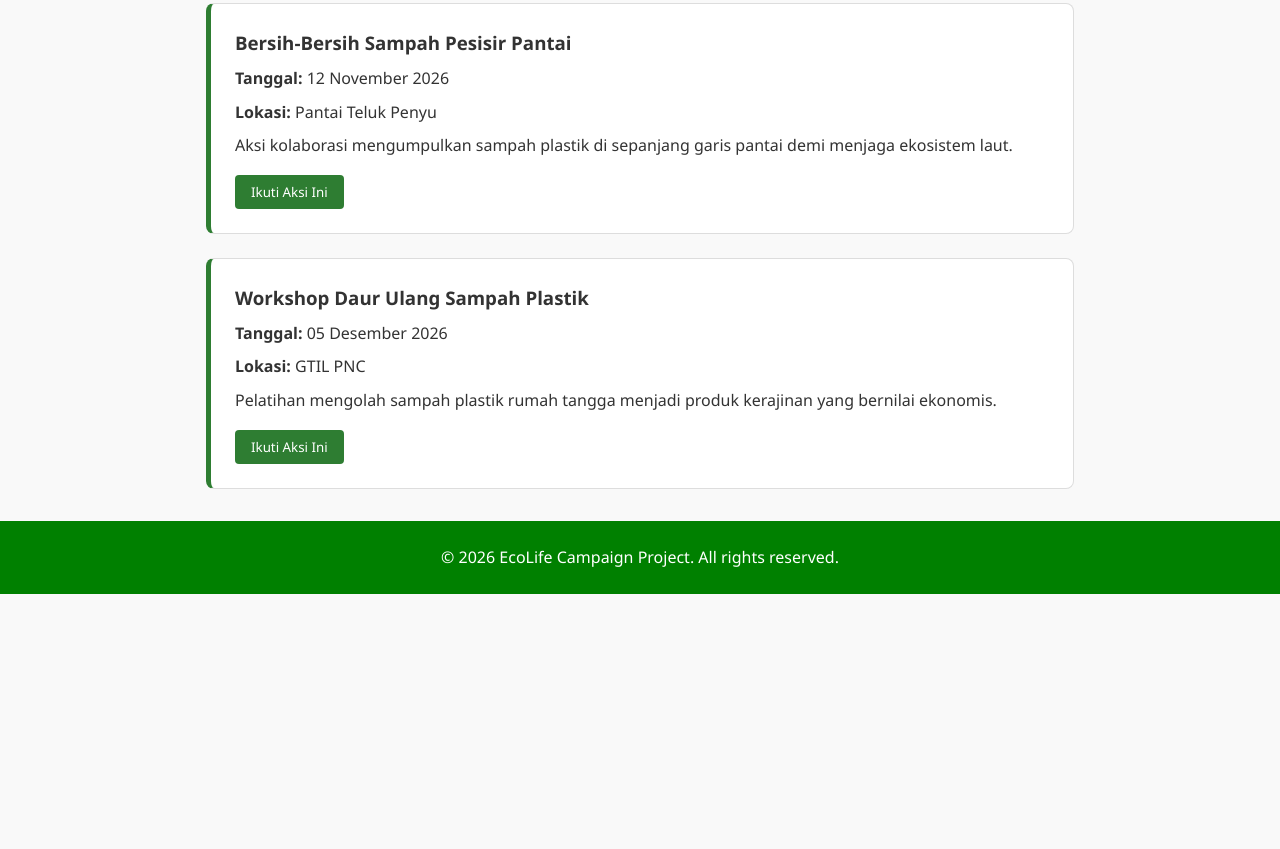
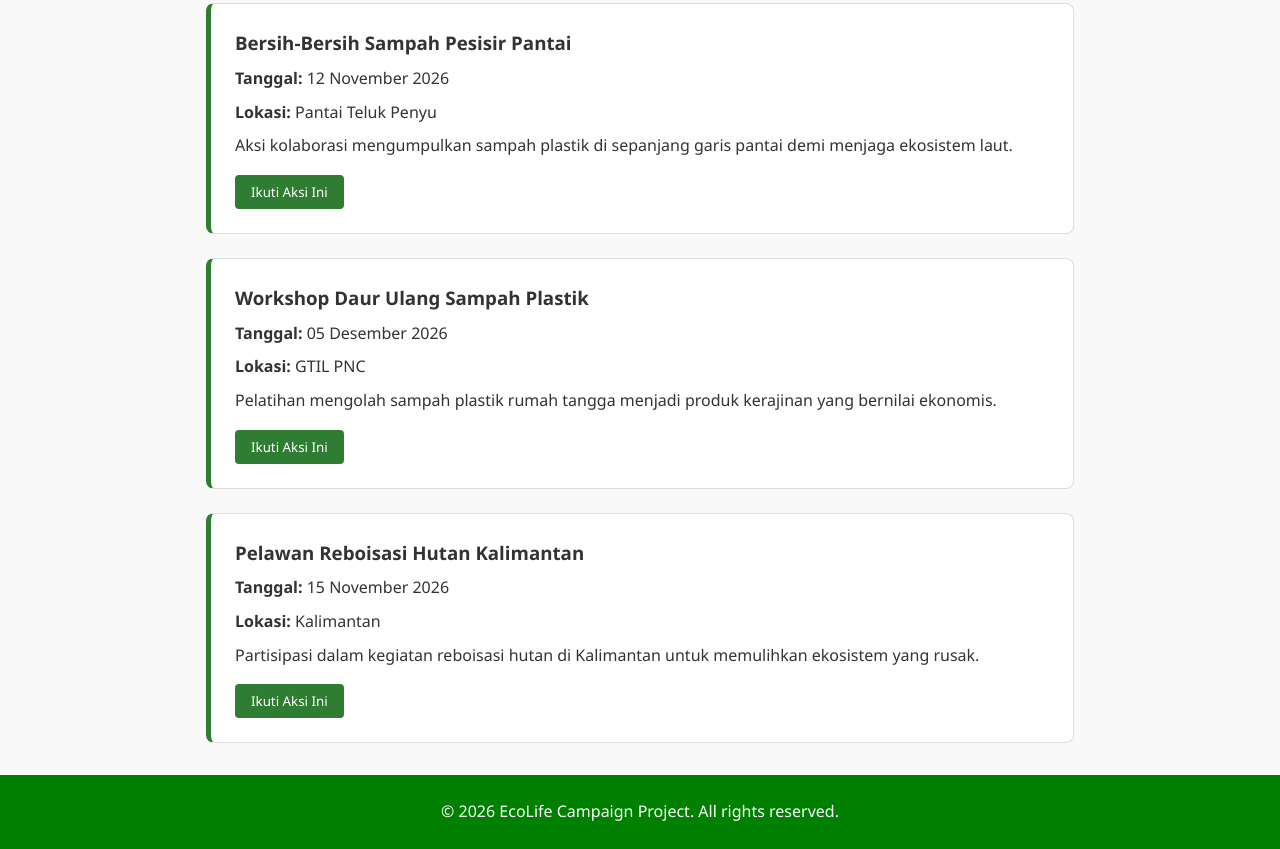
Before and after one commit to cacabielll/ecolife-web, a plain HTML site: page aksi.html in a window 1280 px wide. Shown: the part 450-1299 px from the top of the page. Before the commit the page ends 1044 px from the top, so only its background shows below. Drawn offline with Linux system fonts and the light colour scheme.

Commit message:
Menmbah kartu program ke 4

```diff
--- a/aksi.html
+++ b/aksi.html
@@ -53,6 +53,16 @@
         <p>Pelatihan mengolah sampah plastik rumah tangga menjadi produk kerajinan yang bernilai ekonomis.</p>
         <button class="btn-aksi" data-event="Workshop Daur Ulang Sampah Plastik" style="margin-top: 1rem; padding: 0.5rem 1rem; background: #2e7d32; color: white; border: none; border-radius: 4px; cursor: pointer;">Ikuti Aksi Ini</button>
       </article>
+
+      <!-- Kartu Program 4 -->
+      <article style="background: white; border: 1px solid #ddd; padding: 1.5rem; border-radius: 8px; border-left: 5px solid #2e7d32;">
+        <h3>Pelawan Reboisasi Hutan Kalimantan</h3>
+        <p style="margin: 0.5rem 0;"><strong>Tanggal:</strong> 15 November 2026</p>
+        <p style="margin-bottom: 0.5rem;"><strong>Lokasi:</strong> Kalimantan</p>
+        <p>Partisipasi dalam kegiatan reboisasi hutan di Kalimantan untuk memulihkan ekosistem yang rusak.</p>
+        <button class="btn-aksi" data-event="Pelawan Reboisasi Hutan Kalimantan" style="margin-top: 1rem; padding: 0.5rem 1rem; background: #2e7d32; color: white; border: none; border-radius: 4px; cursor: pointer;">Ikuti Aksi Ini</button>
+      </article>
+
     </section>
   </main>
 
```
